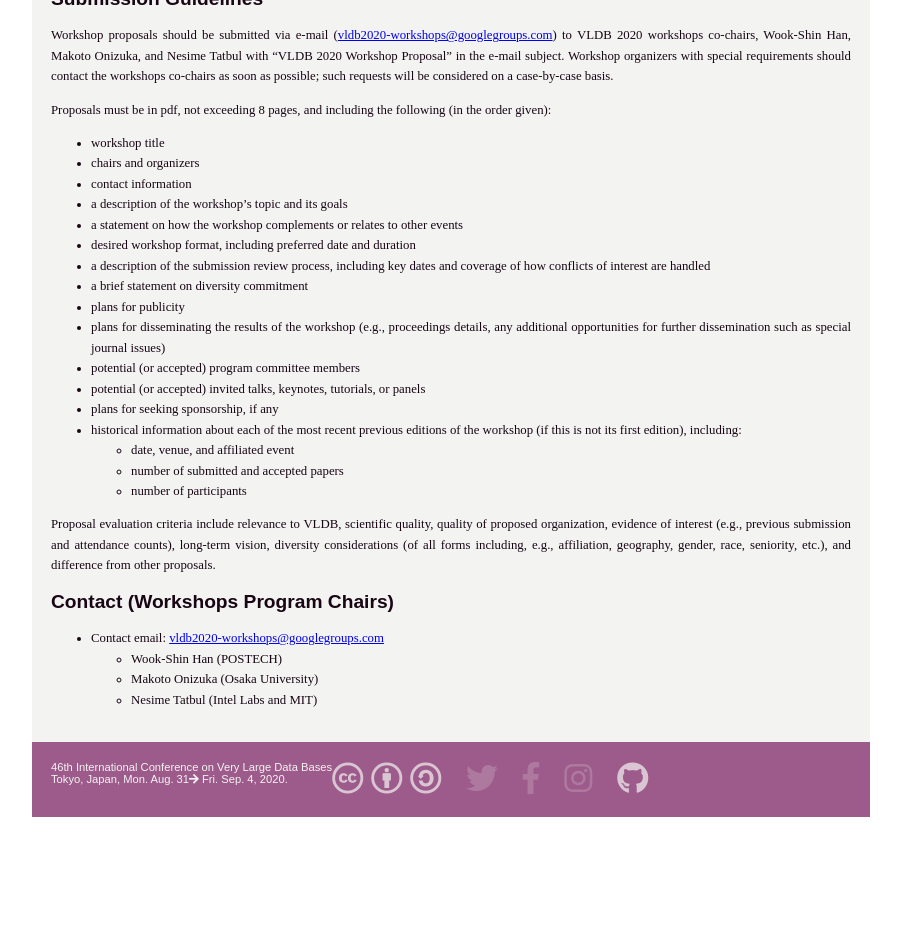
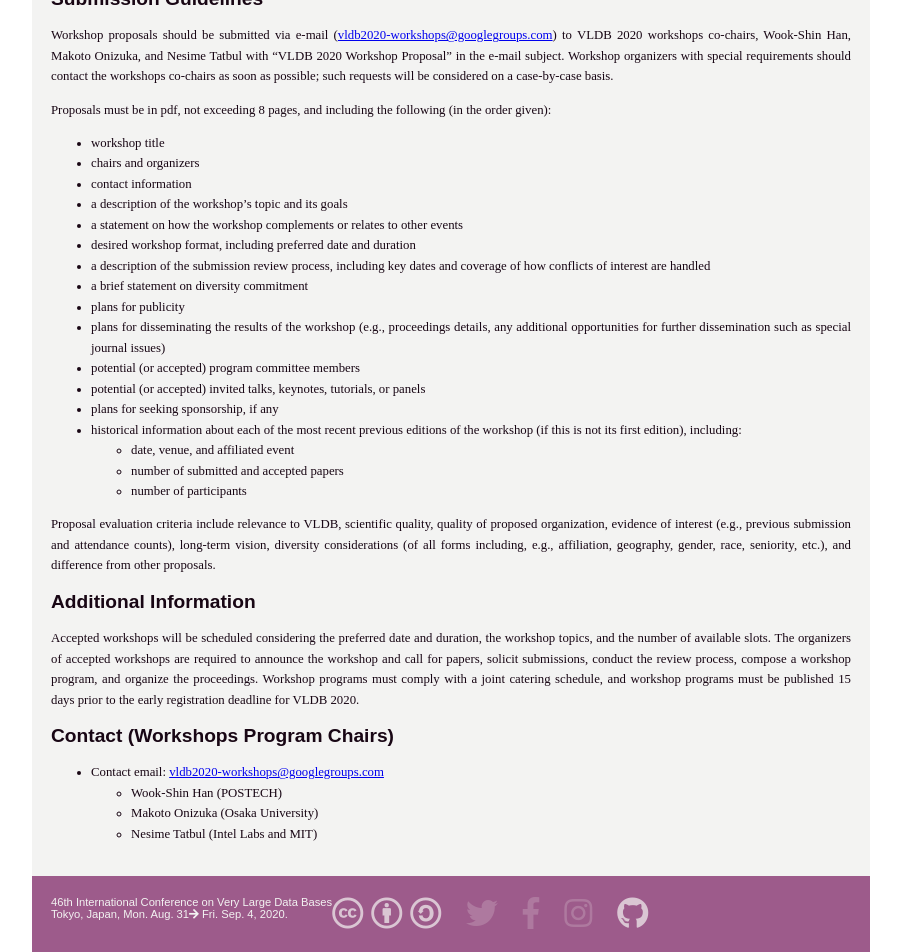
Before and after one commit to VLDB2020/developer-preview, a Jekyll site: the page built from call4workshops.md, in a window 1280 px wide. Shown: the part 1810-2762 px from the top of the page, without its empty margins (189-1090 px from the left). Built offline with Jekyll 4.4.1, drawn with Linux system fonts in a browser that asks for light colours; nearby versions of some CDN libraries; some web fonts are replaced; comment, search, counter and statistics services are not loaded.

Commit message:
modify vall4workshops

```diff
--- a/call4workshops.md
+++ b/call4workshops.md
@@ -41,6 +41,11 @@
 
 Proposal evaluation criteria include relevance to VLDB, scientific quality, quality of proposed organization, evidence of interest (e.g., previous submission and attendance counts), long-term vision, diversity considerations (of all forms including, e.g., affiliation, geography, gender, race, seniority, etc.), and difference from other proposals.
 
+## Additional Information
+
+Accepted workshops will be scheduled considering the preferred date and duration, the workshop topics, and the number of available slots.
+The organizers of accepted workshops are required to announce the workshop and call for papers, solicit submissions, conduct the review process, compose a workshop program, and organize the proceedings. Workshop programs must comply with a joint catering schedule, and workshop programs must be published 15 days prior to the early registration deadline for VLDB 2020.
+
 ## Contact (Workshops Program Chairs)
 
 * Contact email: [vldb2020-workshops@googlegroups.com](vldb2020-workshops@googlegroups.com)
```
